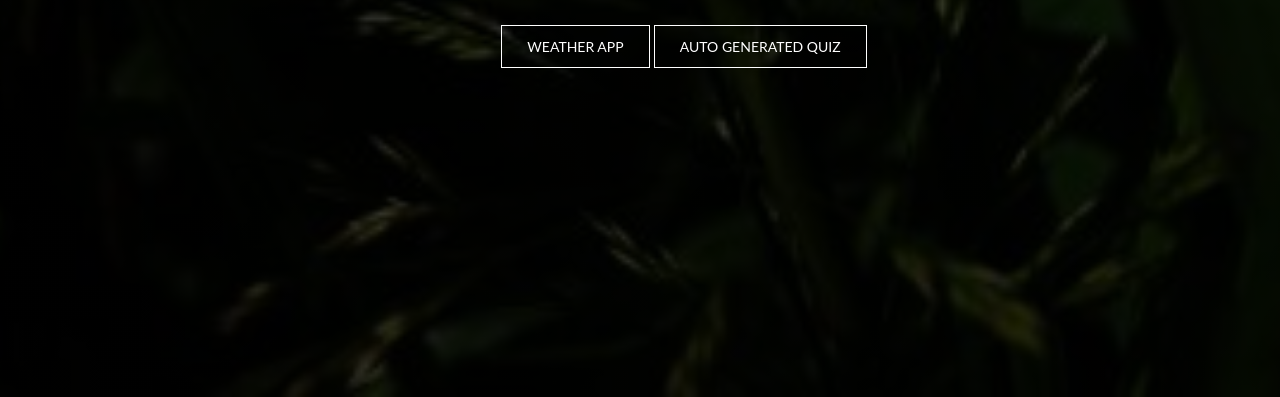
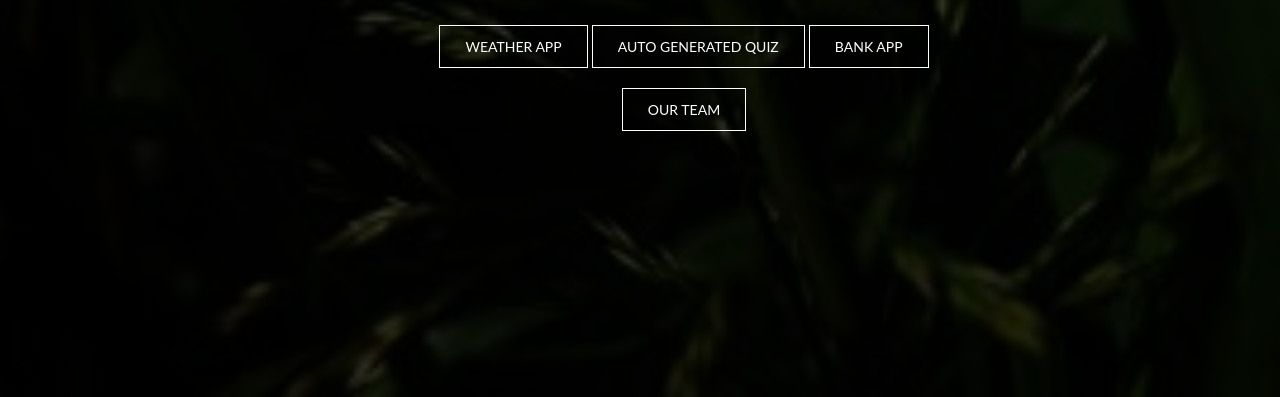
Before and after one commit to HarshilModh/Js-Project, a plain HTML site: page homepg.html in a window 1280 px wide. Shown: the part 403-800 px from the top of the page. Drawn offline with nearby package versions, Linux system fonts and the light colour scheme.

Commit message:
Update homepg.html

```diff
--- a/homepg.html
+++ b/homepg.html
@@ -4,6 +4,8 @@
 	<title>Home Page</title>
     <link href="https://cdn.jsdelivr.net/npm/bootstrap@5.0.2/dist/css/bootstrap.min.css" rel="stylesheet"
     integrity="sha384-EVSTQN3/azprG1Anm3QDgpJLIm9Nao0Yz1ztcQTwFspd3yD65VohhpuuCOmLASjC" crossorigin="anonymous">
+    <link rel="stylesheet" href="https://cdnjs.cloudflare.com/ajax/libs/font-awesome/5.15.2/css/all.min.css"/>
+     <meta name="viewport" content="width=device-width, initial-scale=1.0">
 	<style type="text/css">
 		*{
     margin: 0;
@@ -24,7 +26,6 @@ header{
     background-position: center center;
     position: relative;
 }
-
 .welcome-text{
     position: absolute;
     width: 600px;
@@ -52,7 +53,6 @@ header{
     background: #fff;
     color: #333;
 }
-
 /*resposive*/
 
 @media (max-width:600px){
@@ -68,29 +68,32 @@ margin: auto;
 img {
 width: 10;
 }
-
     .welcome-text {
 width: 100%;
 height: auto;
 margin: 30% 0;
 }
-    .welcome-text h1 {
+.welcome-text h1 {
 font-size: 30px;
 }
 }
-
-	</style>
+</style>
 </head>
 <body>
 <header>
 </div>
 	<div class="welcome-text">
-        <h1>Integrated Project - JS</h1>
-
+    <h1>Integrated Project - JS</h1>
 		<a href="weather.html">Weather App</a>
 		<a href="quiz.html">Auto generated Quiz</a>
+    <a href="#">Bank App</a>
+    <a href="madeby.html">Our Team</a>
     </div>
 
+
+
 </header>
+
+
 </body>
 </html>
```
